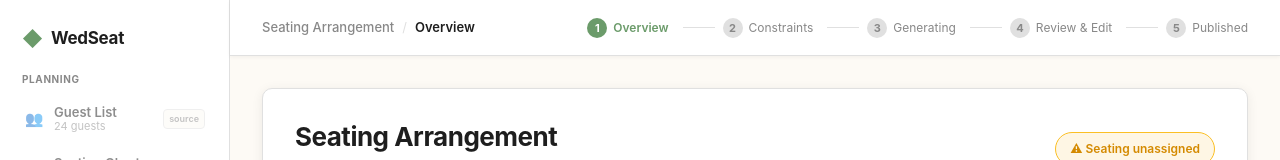
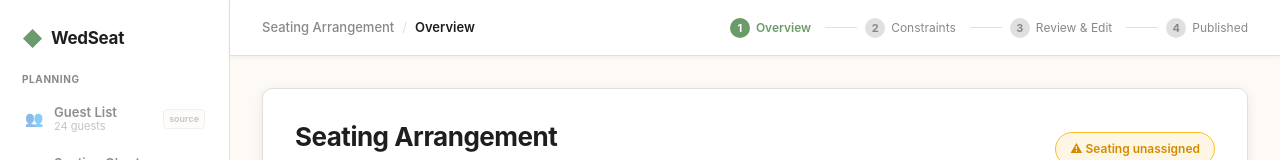
Before and after one commit to medhavinv/AcuityMD_takehome, a React (Vite) app in the folder prototype/: page / in a window 1280 px wide. Shown: the top 160 px of the page. Built offline with nearby package versions, Linux system fonts and the light colour scheme.

Commit message:
Remove Generating step from stepper — it is a loader, not a user step
https://claude.ai/code/session_01TvQc9PaTF4rtv5o3GBatuw

```diff
--- a/prototype/src/App.jsx
+++ b/prototype/src/App.jsx
@@ -199,11 +199,10 @@ function ProductSidebar() {
 
 // ─── Top Bar (seating sub-flow) ───────────────────────────────────────────────
 const FLOW = [
-  { key: 'dashboard', label: 'Overview' },
+  { key: 'dashboard',   label: 'Overview' },
   { key: 'constraints', label: 'Constraints' },
-  { key: 'generating', label: 'Generating' },
-  { key: 'canvas', label: 'Review & Edit' },
-  { key: 'approved', label: 'Published' },
+  { key: 'canvas',      label: 'Review & Edit' },
+  { key: 'approved',    label: 'Published' },
 ];
 
 function TopNav({ screen, onNavigate }) {
@@ -218,8 +217,7 @@ function TopNav({ screen, onNavigate }) {
       </div>
       <div className="topnav-steps">
         {FLOW.map((s, i) => {
-          // Generating is a transient state — not a place you navigate to.
-          const clickable = s.key !== 'generating';
+          const clickable = true;
           return (
             <button
               key={s.key}
```
